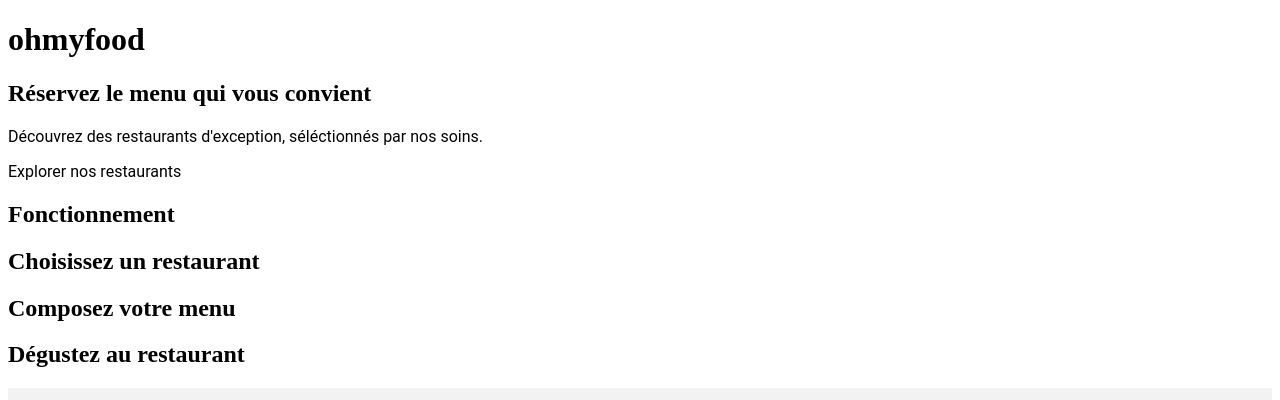
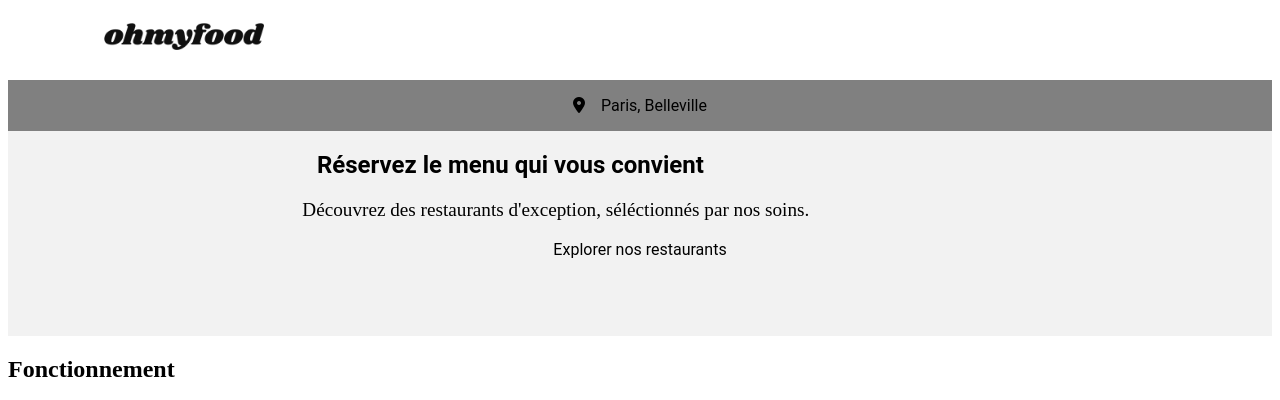
Before and after one commit to Djo917/TrstenjakJonathan_3_04012021, a website: page index.html in a window 1280 px wide. Shown: the top 400 px of the page. Drawn offline with Linux system fonts and the light colour scheme.

Commit message:
designing du menu de la page principal, inclusion du logo en en tête

```diff
--- a/index.html
+++ b/index.html
@@ -12,12 +12,19 @@
 
 <body>
     <header>
-        <h1>ohmyfood</h1>
+        <h1>
+            <img src="images/logo/ohmyfood.png"  alt="logo oh my food" class="logo"/>
+        </h1>
     </header>
 
-    <section>
-        <h2 class="title"> Réservez le menu qui vous convient</h2>
-        <p>Découvrez des restaurants d'exception, séléctionnés par nos soins.</p>
+    <section class="introduction">
+        <div class="introduction__location">
+            <i class="fas fa-map-marker-alt"></i>
+            <p>Paris, Belleville</p>
+        </div>
+
+        <h2 class="introduction--title"> Réservez le menu qui vous convient</h2>
+        <p class="introduction--describe">Découvrez des restaurants d'exception, séléctionnés par nos soins.</p>
         <div>
             <p>Explorer nos restaurants</p>
         </div>
--- a/main.scss
+++ b/main.scss
@@ -14,8 +14,41 @@ body {
     min-width: 375px;
 }
 
-.title {
-    font-family: "Shrikhand" Arial, serif, sans-serif;
+.logo {
+    width: 5em;
+    position: relative;
+    left: 3em;
+}
+
+.introduction
+{
+    height: 16em;
+    text-align: center;
+    background-color: #F2F2F2;
+
+    &__location {
+        display: flex;
+        align-items: center;
+        justify-content: center;
+        background-color: gray;
+
+        & p {
+            margin-left: 1em;
+        }
+    }
+
+    &--title {
+        font-family: "Roboto";
+        margin-left: 2.5em;
+        width: 70%;
+    }
+
+    &--describe {
+        font-family: "Shrikhand";
+        font-size: 1.2em;
+        width: 80%;
+        margin-left: 2.2em;
+    }
 }
 
 p {
```
Also changed, not shown: 1-Palette du goût.html (+1 -1 lines), main.css, 1 other file.
